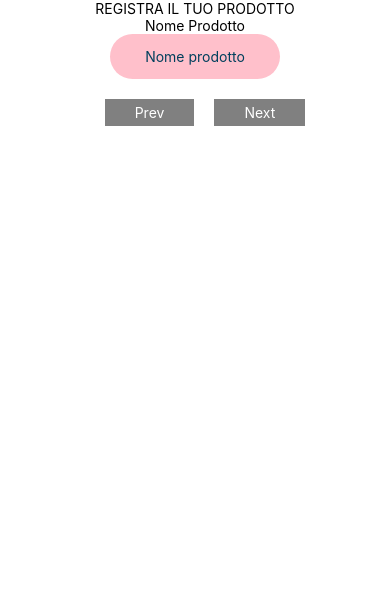
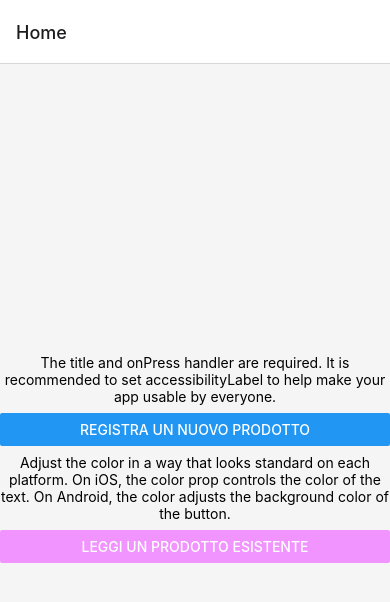
Before and after one commit to Marcoripa/ScanManager, a React Native app: screen /Home in a window 390 px wide. Shown: the top 602 px of the page. Built offline with nearby package versions, Linux system fonts and the light colour scheme.

Commit message:
-set up navigation

```diff
--- a/App.js
+++ b/App.js
@@ -1,56 +1,22 @@
 import React, { useState } from "react";
 import { StyleSheet, Text, View, Pressable } from "react-native";
-import Form from "./src/components/Form";
-import ProductName from "./src/components/ProductName";
-import PersonalDetails from "./src/components/PersonalDetails";
-import CameraView from "./src/components/CameraView";
+import HomeScreen from "./src/components/HomeScreen";
+import ScanningScreen from "./src/components/ScanningScreen";
+import RegistrationScreen from "./src/components/RegistrationScreen";
+import { NavigationContainer } from "@react-navigation/native";
+import { createNativeStackNavigator } from '@react-navigation/native-stack';
+
+const Stack = createNativeStackNavigator();
 
 export default function App() {
-  const [formData, setFormData] = useState({
-    //Product Name
-    name: "",
-
-    //Product Quantity
-    age: "age",
-    designation: "",
-    company: "",
-  });
-  const [screen, setScreen] = useState(0);
-  const FormTitle = ["Nome Prodotto", "Quantità"];
-  const ScreenDisplay = () => {
-    if (screen === 0) {
-      return <ProductName formData={formData} setFormData={setFormData} />;
-    } else if (screen === 1) {
-      return <PersonalDetails formData={formData} setFormData={setFormData} />;
-    }
-  };
-
   return (
-    <View style={styles.container}>
-      <Text style={styles.title}>REGISTRA IL TUO PRODOTTO</Text>
-      <View style={styles.wrapper}>
-        <Text style={styles.title}>{FormTitle[screen]}</Text>
-        {screen === 2 ? (
-          <CameraView />
-        ) : (
-          <View style={styles.form}>
-            <View>{ScreenDisplay()}</View>
-            <View style={styles.buttonContainer}>
-              <Pressable
-                disabled={screen === 0}
-                onPress={() => setScreen(currScreen => currScreen - 1)}>
-                <Text style={styles.button}>Prev</Text>
-              </Pressable>
-              <Pressable
-                disabled={screen === 2}
-                onPress={() => setScreen(currScreen => currScreen + 1)}>
-                <Text style={styles.button}>Next</Text>
-              </Pressable>
-            </View>
-          </View>
-        )}
-      </View>
-    </View>
+    <NavigationContainer>
+      <Stack.Navigator>
+        <Stack.Screen name="Home" component={HomeScreen} />
+        <Stack.Screen name="Registration" component={RegistrationScreen} />
+        <Stack.Screen name="Scanning" component={ScanningScreen} />
+      </Stack.Navigator>
+    </NavigationContainer>
   );
 }
 
--- /dev/null
+++ b/src/components/HomeScreen.js
@@ -0,0 +1,60 @@
+import React from 'react';
+import {  StyleSheet,
+  Button,
+  View,
+  Text,
+} from "react-native";
+
+
+
+export default function HomeScreen({ navigation }) {
+  return (
+    <View style={styles.root}>
+      <View>
+        <Text style={styles.title}>
+          The title and onPress handler are required. It is recommended to set
+          accessibilityLabel to help make your app usable by everyone.
+        </Text>
+        <Button
+          title="REGISTRA UN NUOVO PRODOTTO"
+          onPress={() => navigation.navigate('Registration')}
+        />
+      </View>
+      <View>
+        <Text style={styles.title}>
+          Adjust the color in a way that looks standard on each platform. On
+          iOS, the color prop controls the color of the text. On Android, the
+          color adjusts the background color of the button.
+        </Text>
+        <Button
+          title="LEGGI UN PRODOTTO ESISTENTE"
+          color="#f194ff"
+          onPress={() => navigation.navigate('Scanning')}
+        />
+      </View>
+    </View>
+  );
+}
+
+
+const styles = StyleSheet.create({
+  root: {
+    flex: 1,
+    alignItems: 'center',
+    justifyContent: 'center',
+    backgroundColor: 'whitesmoke'
+  },
+  container: {
+    flex: 1,
+    justifyContent: "center",
+    marginHorizontal: 16,
+  },
+  title: {
+    textAlign: "center",
+    marginVertical: 8,
+  },
+  fixToText: {
+    flexDirection: "row",
+    justifyContent: "space-between",
+  }
+});
--- /dev/null
+++ b/src/components/RegistrationScreen.js
@@ -0,0 +1,39 @@
+import React from 'react';
+import {  StyleSheet,
+  Button,
+  View,
+  Text,
+} from "react-native";
+
+
+
+export default function RegistrationScreen({ navigation }) {
+  return (
+    <View style={styles.root}>
+      <Text>REGISTRAZIONE</Text>
+    </View>
+  );
+}
+
+
+const styles = StyleSheet.create({
+  root: {
+    flex: 1,
+    alignItems: 'center',
+    justifyContent: 'center',
+    backgroundColor: 'whitesmoke'
+  },
+  container: {
+    flex: 1,
+    justifyContent: "center",
+    marginHorizontal: 16,
+  },
+  title: {
+    textAlign: "center",
+    marginVertical: 8,
+  },
+  fixToText: {
+    flexDirection: "row",
+    justifyContent: "space-between",
+  }
+});
--- /dev/null
+++ b/src/components/ScanningScreen.js
@@ -0,0 +1,39 @@
+import React from 'react';
+import {  StyleSheet,
+  Button,
+  View,
+  Text,
+} from "react-native";
+
+
+
+export default function ScanningScreen({ navigation }) {
+  return (
+    <View style={styles.root}>
+      <Text>LETTURA BARCODE</Text>
+    </View>
+  );
+}
+
+
+const styles = StyleSheet.create({
+  root: {
+    flex: 1,
+    alignItems: 'center',
+    justifyContent: 'center',
+    backgroundColor: 'whitesmoke'
+  },
+  container: {
+    flex: 1,
+    justifyContent: "center",
+    marginHorizontal: 16,
+  },
+  title: {
+    textAlign: "center",
+    marginVertical: 8,
+  },
+  fixToText: {
+    flexDirection: "row",
+    justifyContent: "space-between",
+  }
+});
```
Also changed, not shown: App3.js (added, +93 -0 lines), package.json (+10 -4 lines), 1 other file (tests, documents, lock files or other folders).
